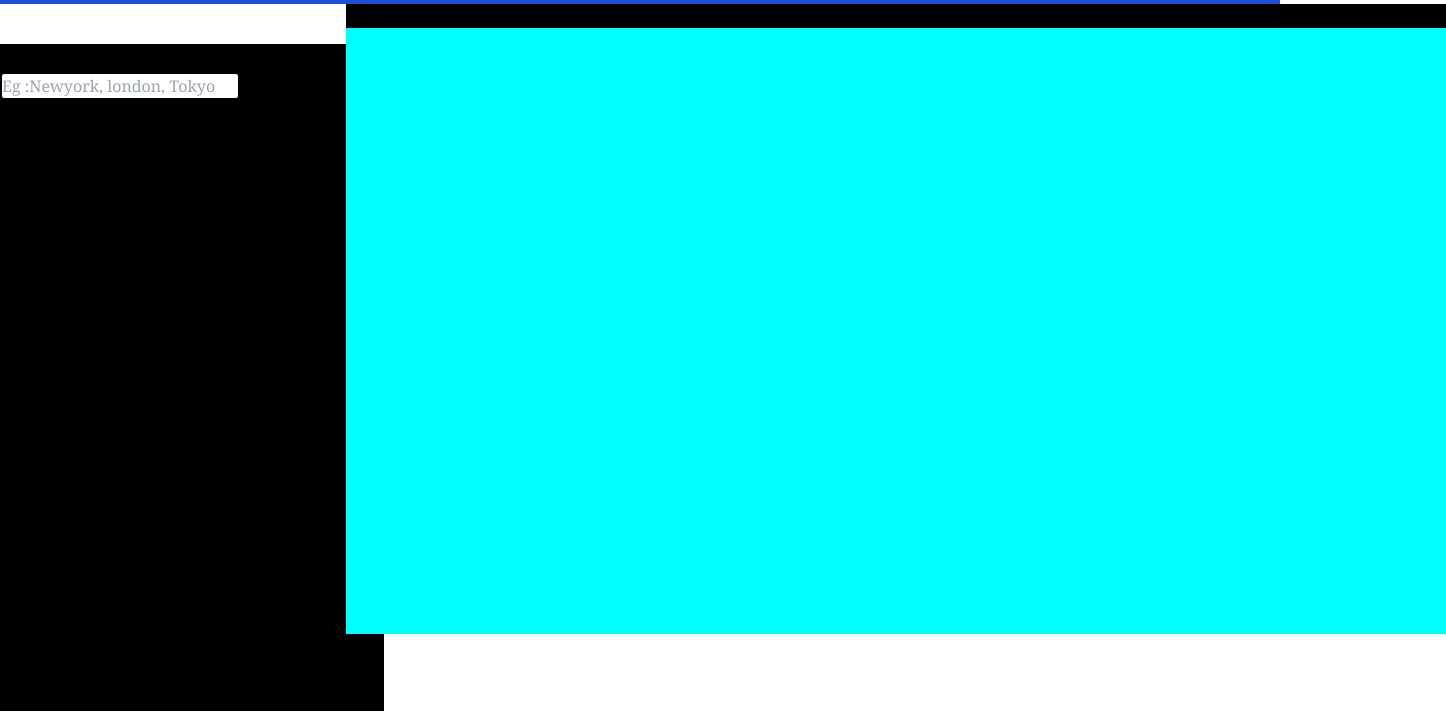
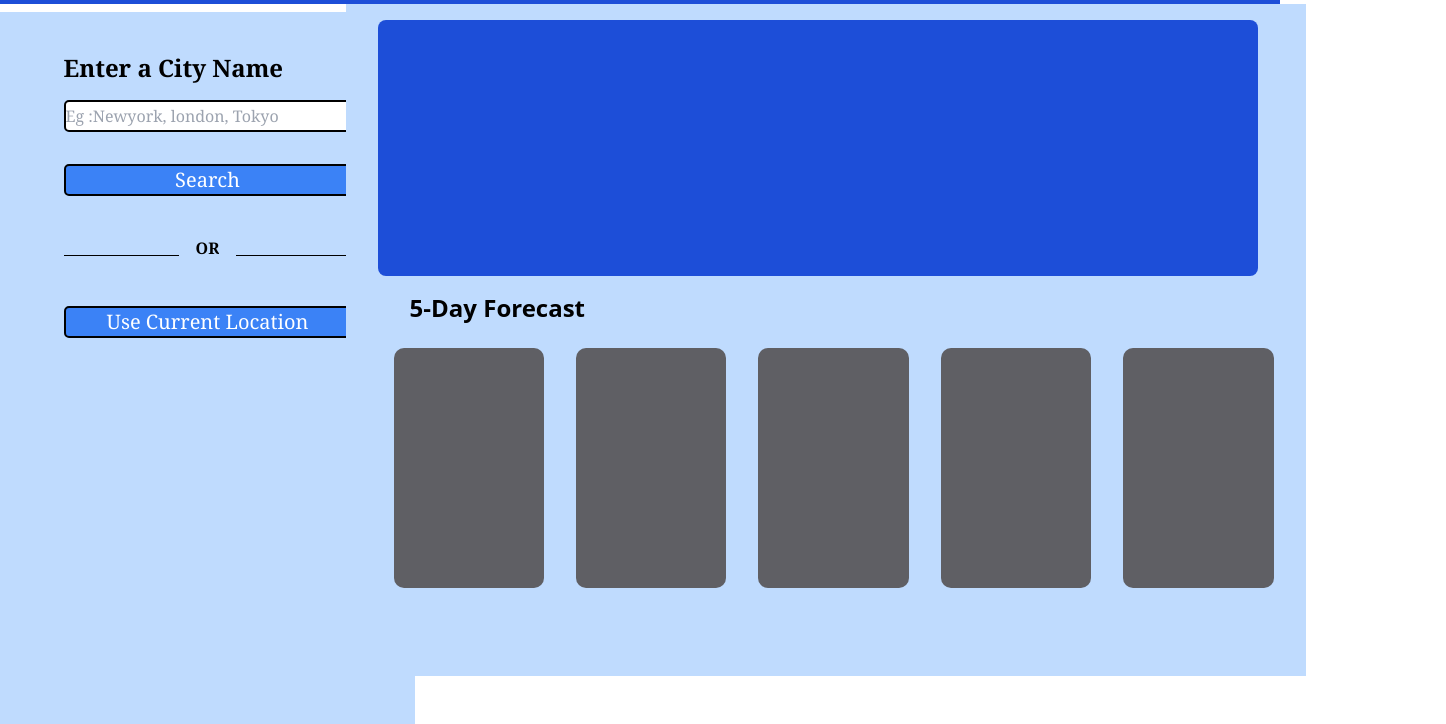
Before and after one commit to Rahulkoppula26/Weather-forecast-project, a website: page src/index.html in a window 1280 px wide. Shown: the part 76-800 px from the top of the page, 1446 px wide, since content can reach past the window. Drawn offline with Linux system fonts and the light colour scheme.

Commit message:
created layout

```diff
--- a/src/index.html
+++ b/src/index.html
@@ -10,31 +10,35 @@
 <body class="font-serif">
     <header class="">
         <div>
-            <h1 class=" h-20 text-3xl text-center flex justify-center items-center text-white bg-blue-700" >Weather Dashboard</h1>
+            <h1 class=" h-20 text-3xl font-bold text-center flex justify-center items-center text-white bg-blue-700 " >Weather Dashboard</h1>
         </div>
     </header>
-    <sidebar class="bg-black w-96 h-5/6">
-        <form action="" class="w-64">
-          <label class=" w-60 text-xl font-medium" for="cityname" >Enter a City Name</label><br>
-          <input class="w-60 border-solid border-2 border-black rounded" type="text" placeholder="Eg :Newyork, london, Tokyo" id="cityname" class="cityName" name="CityName"><br>
-          <button class="w-60 border-solid border-2 border-black rounded" type="button" value="submit" >Search</button><br>
-          <button class="w-60 border-solid border-2 border-black rounded" type="button" value="submit" >Use Current Location</button>
-        </form>
+    <sidebar class="bg-blue-200 h-dvh ">
+        <div class="flex justify-center items-center relative top-10">
+            <form action="" class="w-72 h-96 ">
+                <label class=" w-72 text-2xl font-bold my-10 py-9" for="cityname" >Enter a City Name</label><br>
+                <input class="buttons" type="text" placeholder="Eg :Newyork, london, Tokyo" id="cityname" class="cityName" name="CityName"><br>
+                <button class="buttons bg-blue-500 text-white text-xl font-medium" type="button" value="submit" >Search</button><br>
+                <div class="my-6 font-extrabold"><span>OR</span></div>
+                <button class="buttons bg-blue-500 text-white text-xl font-medium" type="button" value="submit" >Use Current Location</button>
+              </form>
+        </div>
       </sidebar>
 
-    <main>
-       <section class="bg-black">
-          <div class="locationDetails"></div>
+    <main class="w-9/12 h-dvh">
+       <section class=" w-12/12 h-72 bg-blue-200">
+          <div class="locationDetails h-64 ml-8 mt-4 rounded-lg bg-blue-700 w-11/12"></div>
        </section>
-       <article class="bg-black">
-          <h3>5-Day Forecast</h3>
-          <article></article>
-          <article></article>
-          <article></article>
-          <article></article>
-          <article></article>
-          <article></article>
-       </article>
+       <section class="h-96 bg-blue-200">
+          <div><h3 class="text-black font-bold bg-blue-200 ml-16 font-sans text-2xl">5-Day Forecast</h3></div>
+          <section class="allarticles flex flex-row ml-12 mt-6">
+            <article class="article1"></article>
+            <article class="article2"></article>
+            <article class="article3"></article>
+            <article class="article4"></article>
+            <article class="article5"></article>
+            </section>
+       </section>
     </main>
 </body>
 </html>
--- a/src/input.css
+++ b/src/input.css
@@ -1,24 +1,66 @@
 @tailwind base;
 @tailwind components;
 @tailwind utilities;
-
+*{
+    margin: 0;
+    padding: 0;
+    box-sizing: border-box;
+    overflow:hidden;
+}
 header {
     position:relative;
     top: 0;
     left: 0;
 }
 sidebar{
+    width: 415px;
     position: fixed;
     left: 0;
-    top: 15%;
+    top: 11%;
 }
 main{
     display: flex;
     flex-direction: column;
-    background-color: aqua;
-    height: 630px;
-    width: 1100px;
-    position: relative;
+    position:fixed;
     top: 10;
     left:27%;
 }
+.buttons {
+    width: 18rem;
+    border: solid black 2px;
+    border-radius: 5px;
+    margin: 1rem 0;
+    height: 2rem;
+}
+form div {
+    text-align: center;
+    position: relative;
+  }
+
+form div span {
+    display: inline-block;
+  }
+
+ form div span:before,
+ form div span:after {
+    border-top: 1px solid black;
+    display: block;
+    height: 1px;
+    content: " ";
+    width: 40%;
+    position: absolute;
+    left: 0;
+    top: 1.2em;
+  }
+
+ form div span:after {
+    right: 0;
+    left: auto;
+  }
+  .article1,.article2,.article3,.article4,.article5 {
+    width: 180px;
+    height: 240px;
+    margin-right: 2rem;
+    background-color: rgb(95, 95, 100);
+    border-radius: 10px;
+  }
```
Also changed, not shown: src/output.css.
